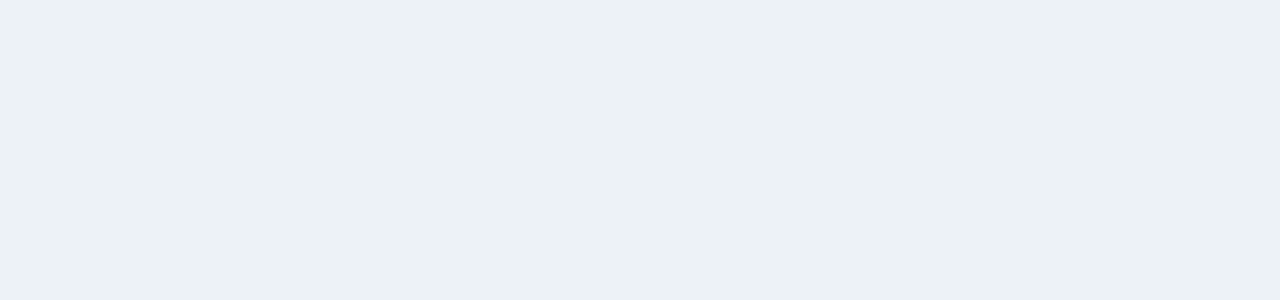
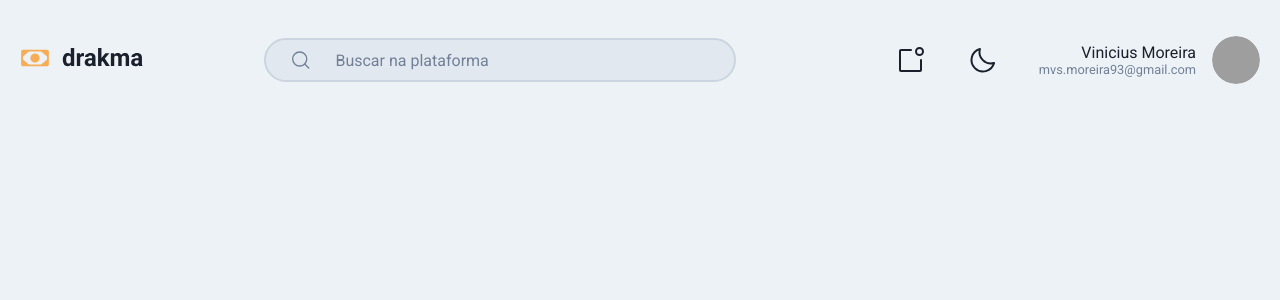
Before and after one commit to mvsmoreira/finflow, a React (Vite) app: page / in a window 1280 px wide. Shown: the top 300 px of the page. Built offline with nearby package versions, Linux system fonts and the light colour scheme; grey boxes are pictures that could not be loaded.

Commit message:
feat: add new components
Logo
Profile
Search
WidgetBar

```diff
--- a/package.json
+++ b/package.json
@@ -9,6 +9,8 @@
     "preview": "vite preview"
   },
   "dependencies": {
+    "@radix-ui/react-avatar": "^1.0.1",
+    "phosphor-react": "^1.4.1",
     "react": "^18.2.0",
     "react-dom": "^18.2.0",
     "styled-components": "^5.3.6"
--- a/src/components/Header/index.tsx
+++ b/src/components/Header/index.tsx
@@ -1,9 +1,20 @@
+import { Logo } from "../Logo"
+import { Profile } from "../Profile"
+import { Search } from "../Search"
+import { WidgetBar } from "../WidgetBar"
 import { HeaderContainer } from "./styles"
 
 export const Header = () => {
   return (
     <HeaderContainer>
-
+      <Logo />
+      <Search />
+      <WidgetBar />
+      <Profile
+        name="Vinicius Moreira"
+        email="mvs.moreira93@gmail.com"
+        src="https://github.com/mvsmoreira.png"
+      />
     </HeaderContainer>
   )
 }
--- a/src/components/Header/styles.ts
+++ b/src/components/Header/styles.ts
@@ -7,4 +7,5 @@ export const HeaderContainer = styled.header`
   height: 4.5rem;
   padding: 0 0.75rem;
   margin: 1rem auto 0;
+  gap: 1.5rem;
 `
--- /dev/null
+++ b/src/components/Logo/index.tsx
@@ -0,0 +1,9 @@
+import { LogoContainer } from "./styles"
+
+export const Logo = () => {
+  return (
+    <LogoContainer>
+      <img src="/logo.svg" alt="Logo" />
+    </LogoContainer>
+  )
+}
--- /dev/null
+++ b/src/components/Logo/styles.tsx
@@ -0,0 +1,7 @@
+import styled from "styled-components";
+
+export const LogoContainer = styled.a`
+  align-items: center;
+  padding: 0 0.25rem;
+  margin-right: 5.75rem;
+`
--- /dev/null
+++ b/src/components/Profile/index.tsx
@@ -0,0 +1,22 @@
+import { AvatarContainer, AvatarFallback, AvatarImage, ProfileContainer, Subtitle, TextContainer, Title } from "./styles"
+
+interface ProfileProps {
+  name: string
+  email: string
+  src: string
+}
+
+export const Profile = ({name, email, src}: ProfileProps) => {
+  return (
+    <ProfileContainer>
+      <TextContainer>
+        <Title>{name}</Title>
+        <Subtitle>{email}</Subtitle>
+      </TextContainer>
+      <AvatarContainer>
+        <AvatarImage src={src} alt={name} />
+        <AvatarFallback delayMs={600}/>
+      </AvatarContainer>
+    </ProfileContainer>
+  )
+}
--- /dev/null
+++ b/src/components/Profile/styles.ts
@@ -0,0 +1,52 @@
+import styled from "styled-components";
+import * as Avatar from '@radix-ui/react-avatar'
+
+export const ProfileContainer = styled.div`
+  display: flex;
+  align-items: center;
+  padding: 0 0.5rem;
+`
+
+export const TextContainer = styled.div`
+  text-align: right;
+  margin-right: 1rem;
+`
+
+export const Title = styled.p`
+  color: ${(props) => props.theme['gray-800']};
+`
+
+export const Subtitle = styled.div`
+  color: ${(props) => props.theme['gray-500']};
+  font-size: 0.8rem;
+`
+
+export const AvatarContainer = styled(Avatar.Root)`
+  border-radius: 9999px;
+  display: inline-block;
+  width: 3rem;
+  height: 3rem;
+  overflow: hidden;
+`
+
+export const AvatarImage = styled(Avatar.Image)`
+  width: 100%;
+  height: 100%;
+  object-fit: cover;
+  border-radius: inherit;
+`
+
+export const AvatarFallback = styled(Avatar.Fallback)`
+  display: flex;
+  align-items: center;
+  justify-content: center;
+  width: 100%;
+  height: 100%;
+  background-color: ${(props) => props.theme['gray-300']};
+  color: ${(props) => props.theme['gray-800']};
+
+  svg {
+    width: 1.5rem;
+    height: 1.5rem;
+  }
+`
--- /dev/null
+++ b/src/components/Search/index.tsx
@@ -0,0 +1,20 @@
+import { useRef, useState } from "react"
+import { Icon, Input, SearchContainer } from "./styles"
+
+export const Search = () => {
+  const searchInputRef = useRef<HTMLInputElement>(null)
+  const [inputValue, setInputValue] = useState('')
+
+  return (
+    <SearchContainer>
+      <Icon />
+      <Input
+        type="search"
+        placeholder="Buscar na plataforma"
+        ref={searchInputRef}
+        value={inputValue}
+        onChange={event => setInputValue(event.target.value)}
+      />
+    </SearchContainer>
+  )
+}
--- /dev/null
+++ b/src/components/Search/styles.ts
@@ -0,0 +1,41 @@
+import { MagnifyingGlass } from "phosphor-react";
+import styled from "styled-components";
+
+export const SearchContainer = styled.div`
+  display: flex;
+  align-items: center;
+  gap: 1.5rem;
+  width: 29.5rem;
+  height: 2.75rem;
+  border: 2px solid ${(props) => props.theme['gray-300']};
+  border-radius: 9999px;
+  background-color: ${(props) => props.theme['gray-200']};
+  padding: 0.5rem 1.5rem;
+  transition: background-color 0.2s ease-in-out;
+
+  &:hover {
+    background-color: ${(props) => props.theme['gray-300']};
+  }
+
+  &:focus-within {
+    border-color: ${(props) => props.theme['$main']};
+    background-color: ${(props) => props.theme['gray-100']};
+  }
+`
+
+export const Icon = styled(MagnifyingGlass)`
+  width: 1.5rem;
+  height: 1.5rem;
+  font-weight: bold;
+  color: ${(props) => props.theme['gray-500']};
+`
+
+export const Input = styled.input`
+  all: unset;
+  color: ${(props) => props.theme['gray-800']};
+  width: 100%;
+
+  &::placeholder {
+    color: ${(props) => props.theme['gray-500']};
+  }
+`
--- /dev/null
+++ b/src/components/WidgetBar/index.tsx
@@ -0,0 +1,15 @@
+import { Moon, Notification } from "phosphor-react"
+import { Icon, IconContainer, WidgetBarContainer } from "./styles"
+
+export const WidgetBar = () => {
+  return (
+    <WidgetBarContainer>
+      <IconContainer>
+        <Icon as={Notification} />
+      </IconContainer>
+      <IconContainer>
+        <Icon as={Moon} />
+      </IconContainer>
+    </WidgetBarContainer>
+  )
+}
--- /dev/null
+++ b/src/components/WidgetBar/styles.ts
@@ -0,0 +1,30 @@
+import styled from "styled-components";
+
+export const WidgetBarContainer = styled.div`
+  display: flex;
+  margin-left: auto;
+  gap: 1.5rem;
+  border-color: ${(props) => props.theme['gray-500']};
+
+`
+
+export const IconContainer = styled.div`
+  display: flex;
+  width: 3rem;
+  height: 3rem;
+  justify-content: center;
+  align-items: center;
+  border-radius: 0.3rem;
+  transition: background-color 0.2s ease-in-out;
+
+  &:hover {
+    background-color: ${(props) => props.theme['gray-300']};
+  }
+`
+
+export const Icon = styled.div`
+  width: 2rem;
+  height: 2rem;
+  font-weight: bold;
+  color: ${(props) => props.theme['gray-800']};
+`
```
Also changed, not shown: public/logo.svg (added), 1 other file (tests, documents, lock files or other folders).
